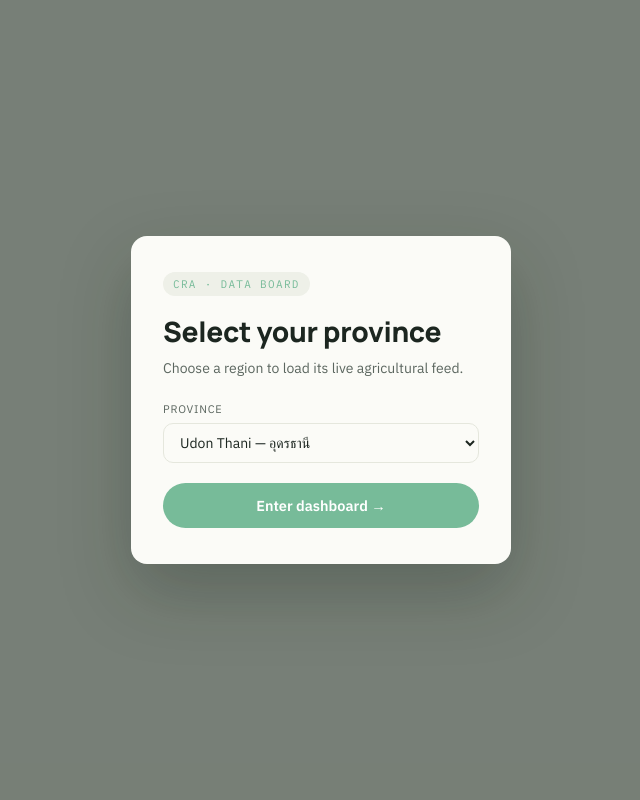
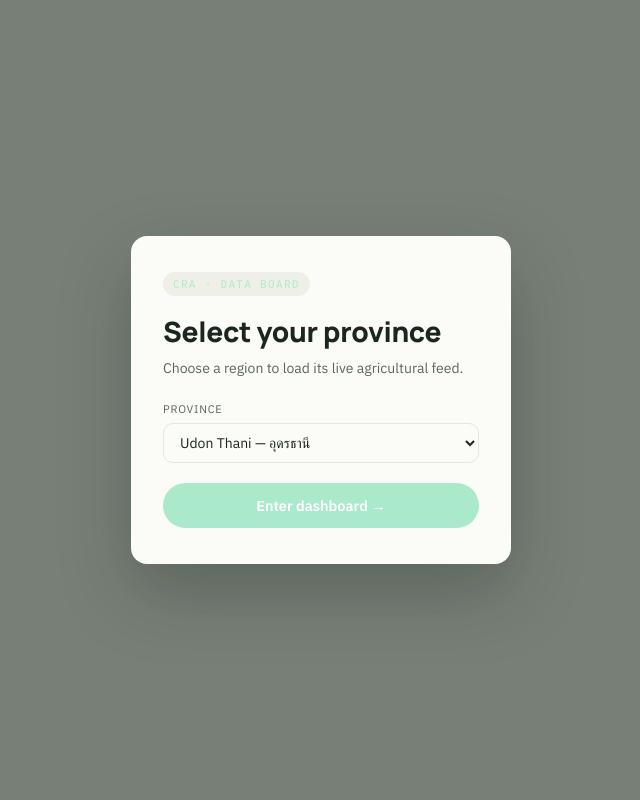
Before and after one commit to kittidae/CRA, a FastAPI app: page / in a window 1280 px wide. Shown: the whole page, without its empty margins (319-959 px from the left). Run offline with FastAPI, Linux system fonts and the light colour scheme.

Commit message:
color fix3

```diff
--- a/static/style.css
+++ b/static/style.css
@@ -3,10 +3,10 @@
    =================================================== */
 :root {
   /* color */
-  --paddy:        hsl(150, 33%, 60%);
-  --paddy-light:  #7ac49c;
-  --paddy-deep:   #163826;
-  --husk:         #18fd03;
+  --paddy:        hsl(150, 58%, 79%);
+  --paddy-light:  #abf8cf;
+  --paddy-deep:   hsl(148, 15%, 81%);
+  --husk:         #e7ece6;
   --husk-soft:    #FBE7C2;
   --clay:         #BC5A2E;
   --clay-soft:    #F3DCCB;
```
